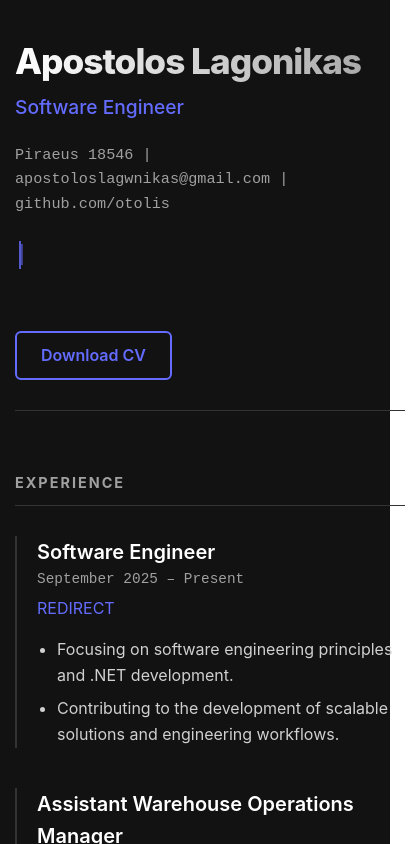
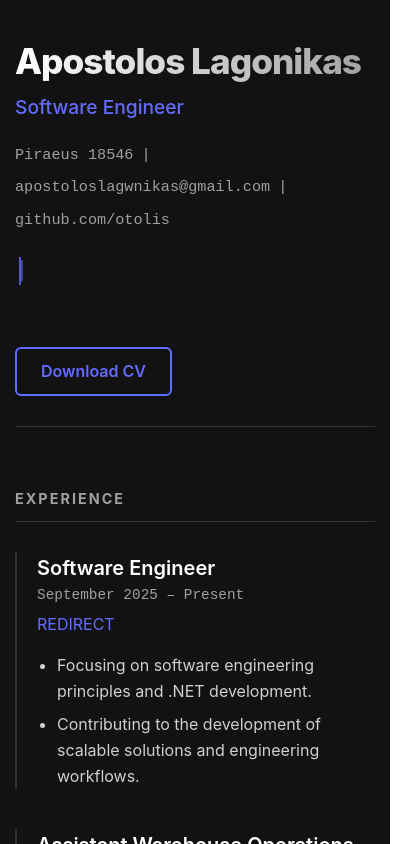
Before and after one commit to otolis/CvWebsite, a React (Vite) app in the folder myCvPortfolio/: page / in a window 390 px wide. Shown: the top 844 px of the page, 420 px wide, since content can reach past the window. Built offline with nearby package versions, Linux system fonts and the light colour scheme.

Commit message:
feat: Enhance layout and responsiveness in App.css with box-sizing and flex properties

```diff
--- a/myCvPortfolio/src/App.css
+++ b/myCvPortfolio/src/App.css
@@ -1,3 +1,25 @@
+
+*, *::before, *::after {
+  box-sizing: border-box;
+}
+
+html, body {
+  width: 100%;
+  max-width: 100vw;
+  overflow-x: hidden;
+  margin: 0;
+  padding: 0;
+  background-color: var(--bg-color);
+}
+
+#root {
+  width: 100%;
+  max-width: 100%;
+  margin: 0;
+  padding: 0;
+  text-align: left;
+}
+
 #root {
   width: 100%;
   max-width: 100%;
@@ -135,6 +157,12 @@ body {
   color: var(--text-secondary);
   margin-bottom: 25px;
   font-family: monospace;
+  display: flex;
+  flex-wrap: wrap;
+  gap: 8px;
+  word-break: break-word;
+  overflow-wrap: break-word;
+  max-width: 100%;
 }
 
 /* Typewriter Styles */
```
